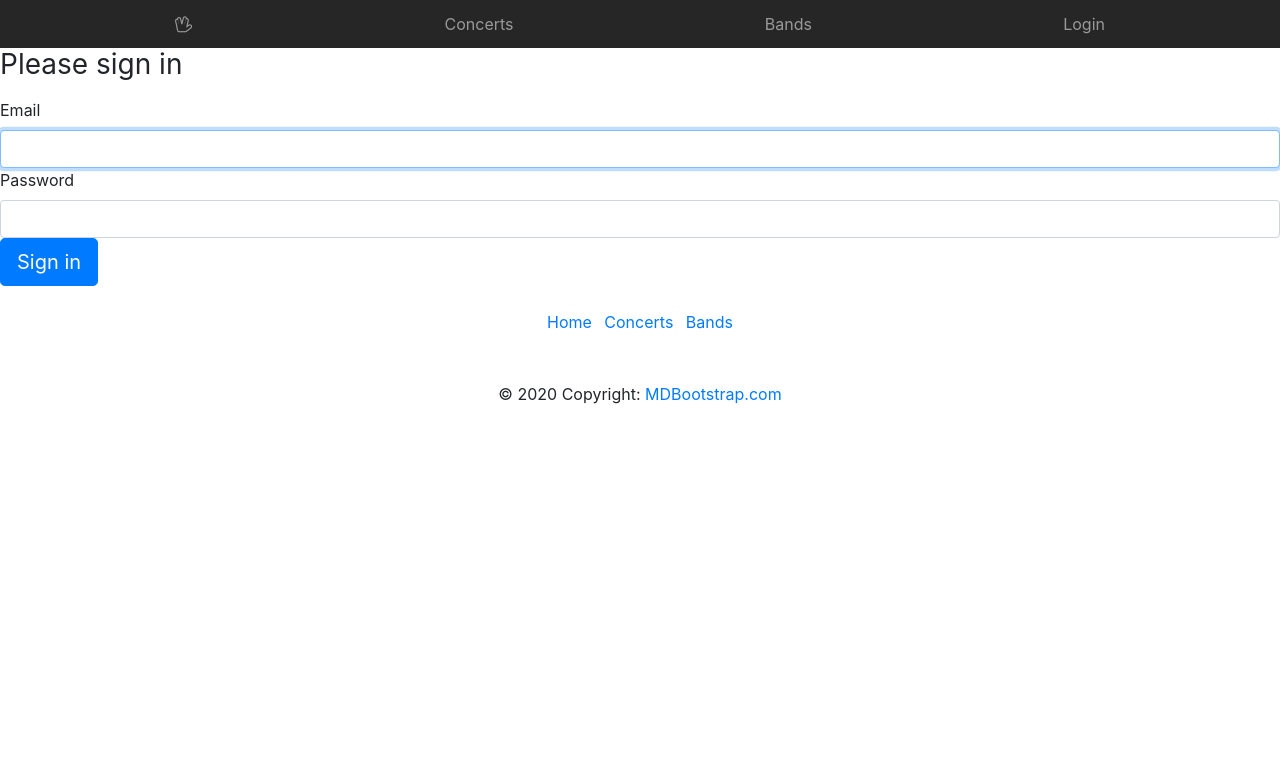
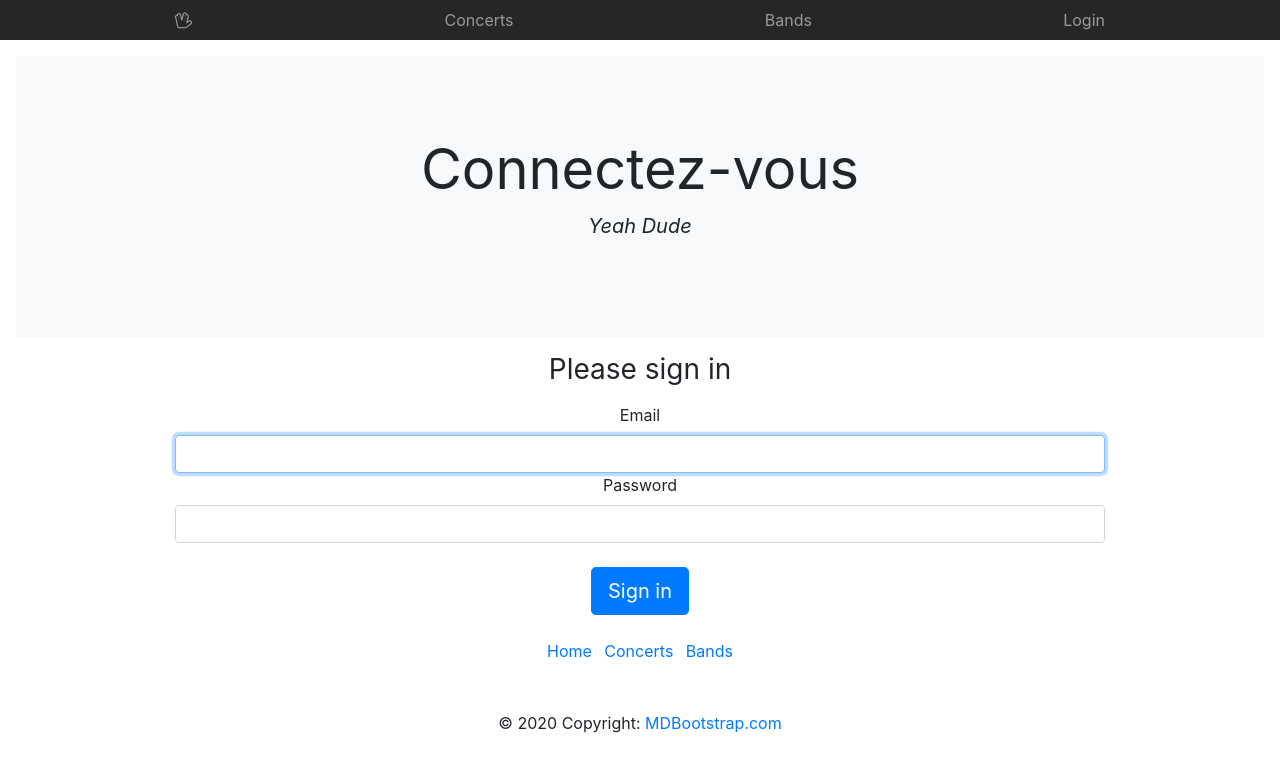
Before and after one commit to SebastienBrach/ProjetPHP-LP-APIDAE, a Symfony app: template templates/security/login.html.twig in a window 1280 px wide. Shown: the top 772 px of the page. Run offline with Twig, Linux system fonts and the light colour scheme; the template is opened without the code that fills it, so the values that code supplies are empty; some libraries are stand-ins or nearby versions.

Commit message:
Avancement

```diff
--- a/src/Controller/ConcertController.php
+++ b/src/Controller/ConcertController.php
@@ -13,7 +13,7 @@ use App\Form\ConcertType;
 class ConcertController extends AbstractController
 {
     /**
-     * @Route("/", name="")
+     * @Route("/", name="home")
      */
     public function index(): Response {
         return $this->render('concert/index.html.twig', [
--- a/src/Security/LoginFormAuthenticator.php
+++ b/src/Security/LoginFormAuthenticator.php
@@ -98,7 +98,7 @@ class LoginFormAuthenticator extends AbstractFormLoginAuthenticator implements P
 
         // For example : return new RedirectResponse($this->urlGenerator->generate('some_route'));
         // throw new \Exception('TODO: provide a valid redirect inside '.__FILE__);
-        return new RedirectResponse($this->router->generate('/'));
+        return new RedirectResponse($this->router->generate('/home'));
     }
 
     protected function getLoginUrl()
--- a/templates/navbar.html.twig
+++ b/templates/navbar.html.twig
@@ -1,8 +1,7 @@
-<nav class="site-header sticky-top py-1">
+<nav class="site-header sticky-top ">
     <div class="container d-flex flex-column flex-md-row justify-content-between">
         <a class="py-2" href="/">
             <i class="fa fa-hand-spock-o" aria-hidden="true"></i>
-       <!-- <svg xmlns="http://www.w3.org/2000/svg" width="24" height="24" fill="none" stroke="currentColor" stroke-linecap="round" stroke-linejoin="round" stroke-width="2" class="d-block mx-auto" role="img" viewBox="0 0 24 24" focusable="false"><title>Product</title><circle cx="12" cy="12" r="10"/><path d="M14.31 8l5.74 9.94M9.69 8h11.48M7.38 12l5.74-9.94M9.69 16L3.95 6.06M14.31 16H2.83m13.79-4l-5.74 9.94"/></svg> -->
         </a>
         <a class="py-2 d-none d-md-inline-block" href="/concerts">Concerts</a>
         <a class="py-2 d-none d-md-inline-block" href="/bands">Bands</a>
--- a/templates/security/login.html.twig
+++ b/templates/security/login.html.twig
@@ -3,6 +3,14 @@
 {% block title %}Log in!{% endblock %}
 
 {% block body %}
+<div class="position-relative overflow-hidden p-3 p-md-5 m-md-3 text-center bg-light">
+    <div class="col-md-5 p-lg-3 mx-auto my-3">
+        <h1 class="display-4 font-weight-normal">Connectez-vous</h1>
+        <p class="lead font-weight-normal"><i>Yeah Dude</i></p>
+    </div>
+</div>
+
+<div class="container text-center">
     <form method="post">
         {% if error %}
             <div class="alert alert-danger">{{ error.messageKey|trans(error.messageData, 'security') }}</div>
@@ -24,6 +32,7 @@
             value="{{ csrf_token('authenticate') }}"
         >
 
+
         {#
             Uncomment this section and add a remember_me option below your firewall to activate remember me functionality.
             See https://symfony.com/doc/current/security/remember_me.html
@@ -35,8 +44,9 @@
             </div>
         #}
 
-    <button class="btn btn-lg btn-primary" type="submit">
-        Sign in
-    </button>
+
+        <br>
+        <button class="btn btn-lg btn-primary" type="submit">Sign in</button>
     </form>
+</div>
 {% endblock %}
```
Also changed, not shown: templates/registration/register.html.twig (+7 -0 lines). Lines whose indentation alone changed are shown as unchanged.
